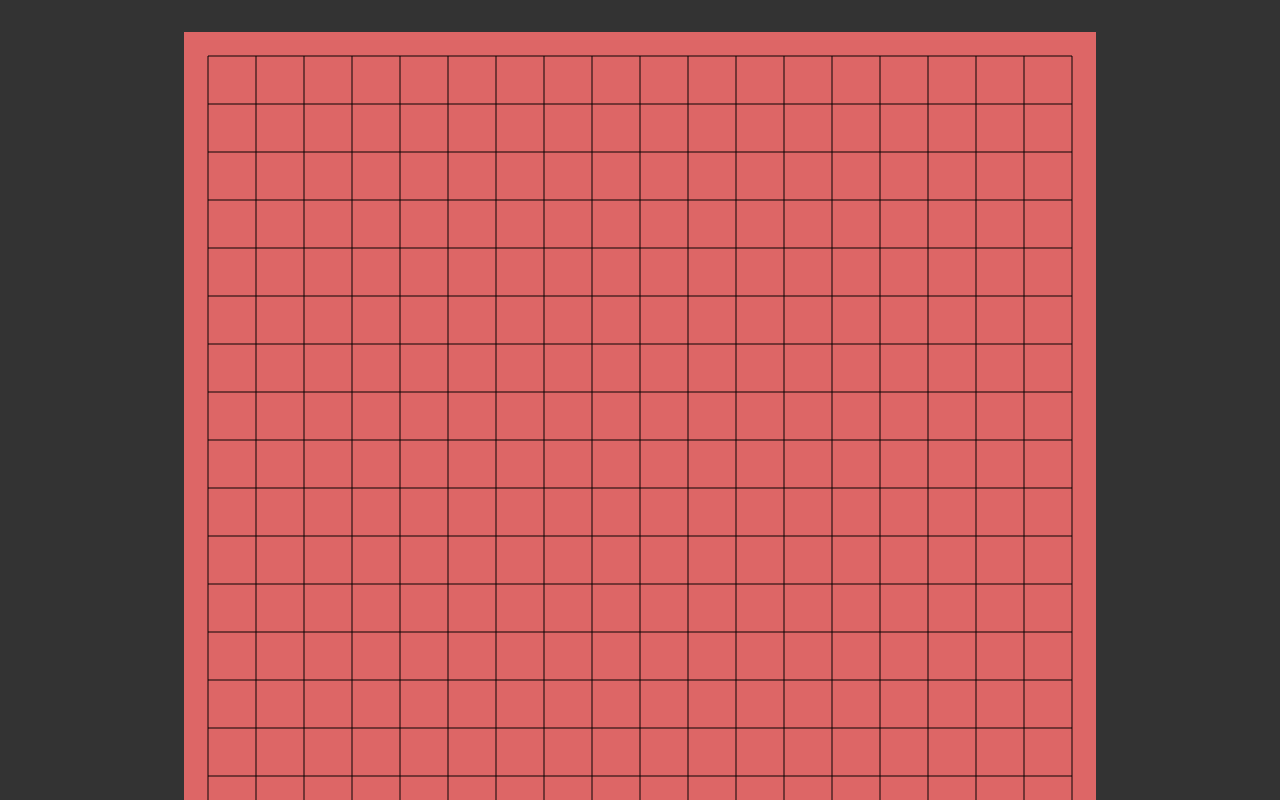
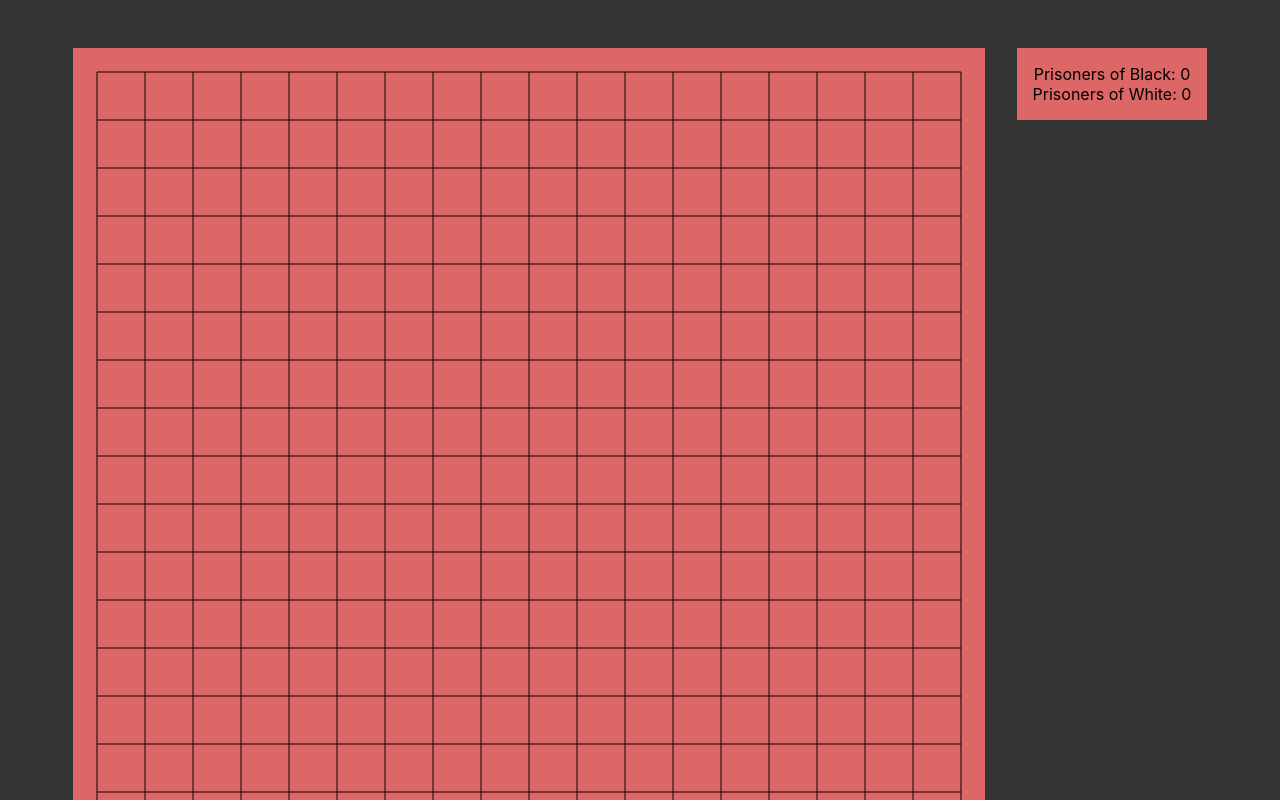
Before and after one commit to dragonfi/react-boardgame, a React (Create React App) app: page / in a window 1280 px wide. Shown: the top 800 px of the page. Built offline with nearby package versions, Linux system fonts and the light colour scheme.

Commit message:
go: css style side indicator

```diff
--- a/src/Go/Go.css
+++ b/src/Go/Go.css
@@ -12,6 +12,21 @@
   height: 3rem;
   width: 3rem;
   background-color: #dd6666;
+}
+
+.react-boardgame__board--go, .react-boardgame__prisoner-counter--go {
+  background-color: #dd6666;
+  margin: 1rem;
+  float: left;
+}
+
+p {
+  padding: 0;
+  margin: 0;
+}
+
+.react-boardgame__prisoner-counter--go {
+  padding: 1rem;
 }
 
 .react-boardgame__board--go .react-boardgame__piece {
--- a/src/Go/GoRules.tsx
+++ b/src/Go/GoRules.tsx
@@ -127,7 +127,7 @@ class PrisonerCounter extends React.Component<{title: string, prisonerCount: num
 class PrisonerCounters extends React.Component<{board: GoBoardState}> {
   render() {
     return (
-      <div className=".go-boardgame__prisoner-counter">
+      <div className="react-boardgame__prisoner-counter--go">
         <PrisonerCounter title="Prisoners of Black:" prisonerCount={this.props.board.prisoners[WHITE]}/>
         <PrisonerCounter title="Prisoners of White:" prisonerCount={this.props.board.prisoners[BLACK]}/>
       </div>
```
